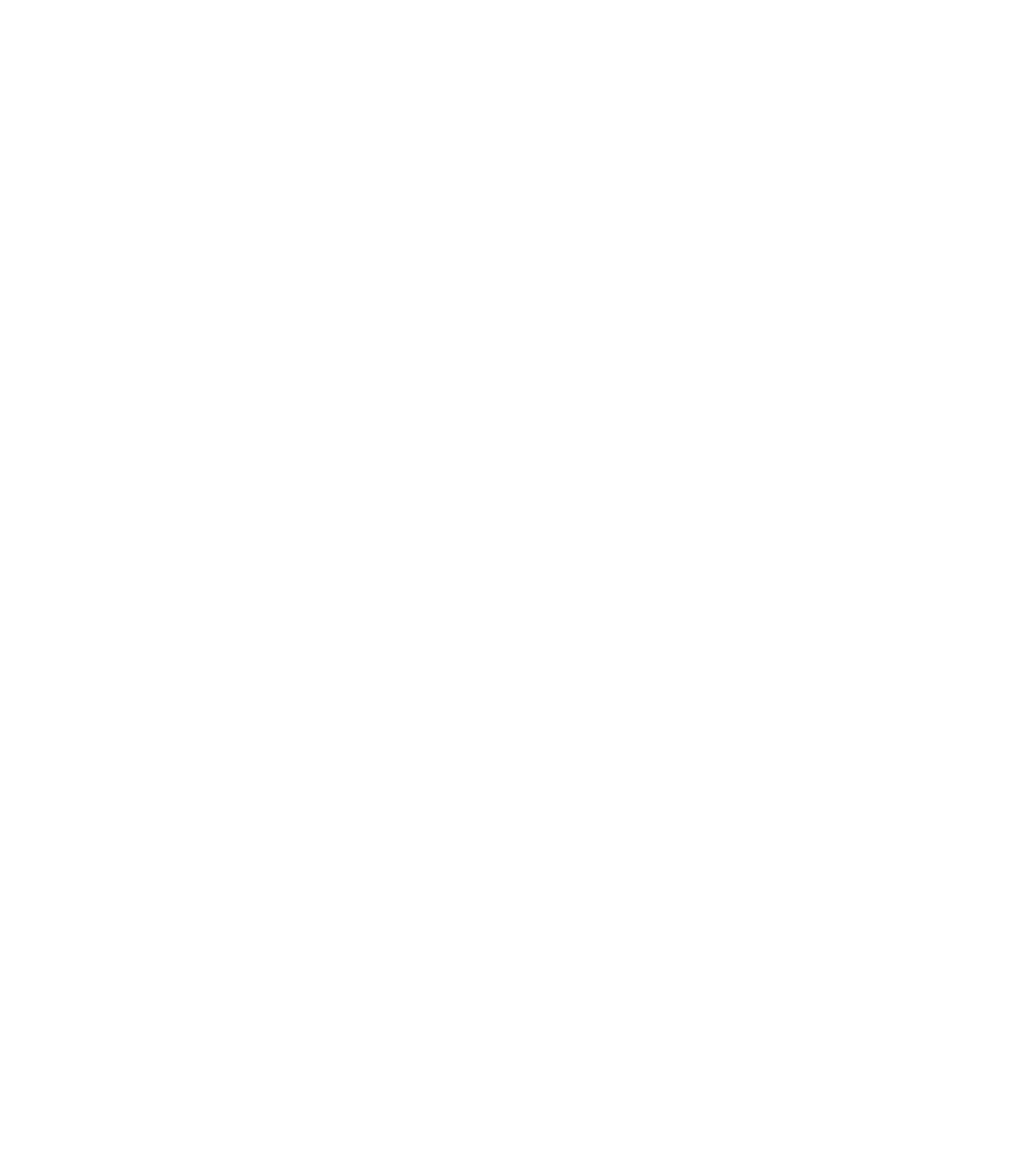
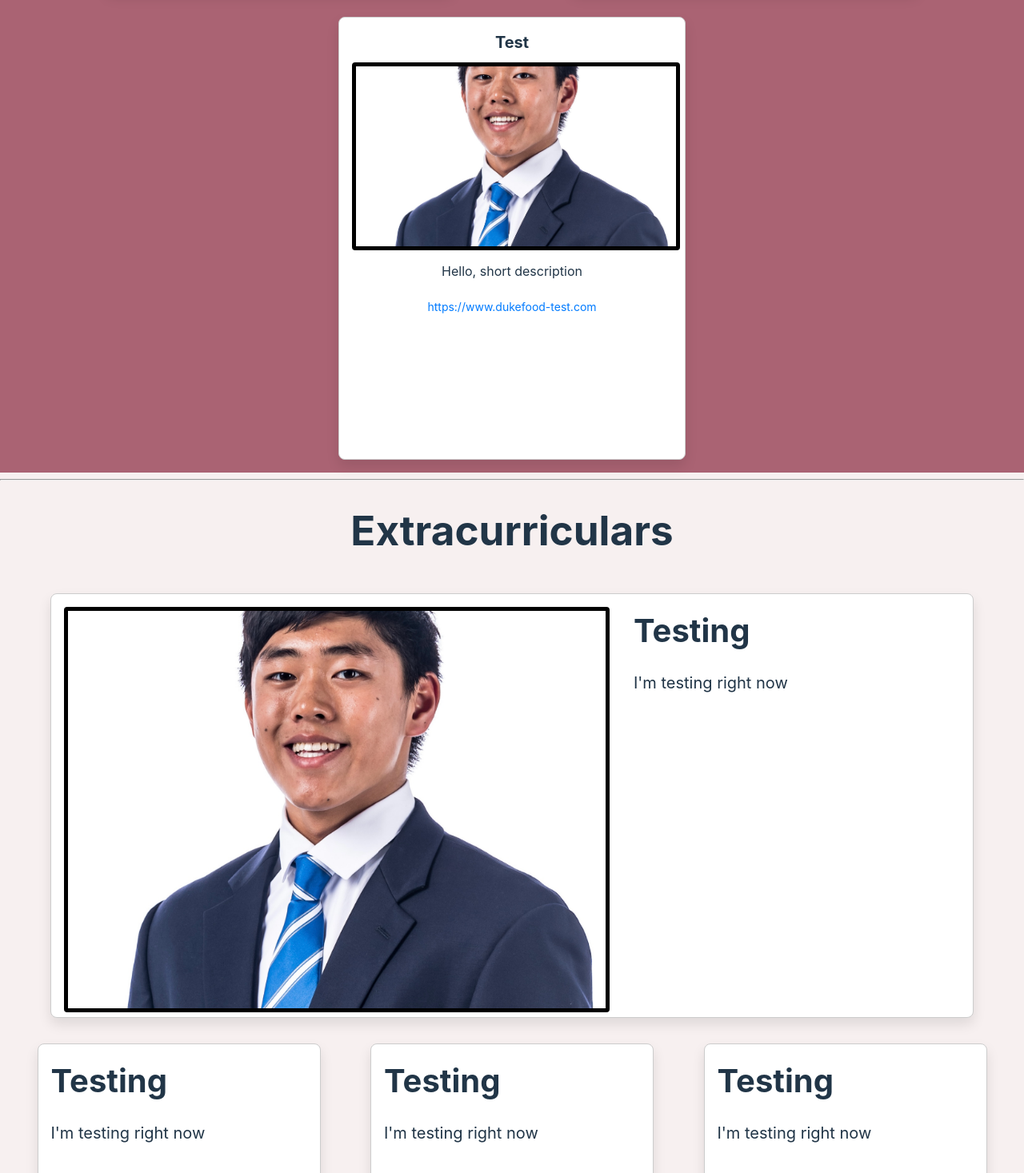
Before and after one commit to andrewswimmer111/Personal-Portfolio, a React (Vite) app: page / in a window 1280 px wide. Shown: the part 1333-2800 px from the top of the page at 80% size. Before the commit the page ends 1318 px from the top, so only its background shows below. Built offline with nearby package versions, Linux system fonts and the light colour scheme.

Commit message:
extracurricular outline

```diff
--- a/src/App.css
+++ b/src/App.css
@@ -1,9 +1,6 @@
 /* Seperator */
-.h-line {
-    width: 100%;
-    height: 1px;
-    color: #000000;
-    background-color: #fff;
+hr {
+
 }
 
 /* Header */
@@ -92,20 +89,26 @@
 /* Project Cards */
 
 .project-section {
-    height: 70vh;
-    background-color: #435a77;
+    height: fit-content;
+    background-color: #AA6373;
+}
+
+.project-section h1 {
+    text-align: center;
+    margin-top: 1em;
 }
 
 .project-grid {
     height: 100%;
     width: 100%;
     display: flex;
-    justify-content: space-between;
+    justify-content: space-evenly;
+    flex-wrap: wrap;
+    align-items: center;
 }
 
 .project-card {
-    width: 100%;
-    max-width: 30em;
+    width: 25em;
     margin: 1em auto;
     padding: 1em;
     border: 1px solid #ccc;
@@ -118,6 +121,7 @@
 
     margin-left: 1em;
     margin-right: 1em;
+    height: 65vh;
 }
 
 .project-title {
@@ -157,4 +161,125 @@
     height: 100%;
     object-fit: cover;
     border-radius: 0.25em;
+    border: 5px solid black;
 }
+
+/* Extracurriculars */
+.extra-section {
+    height: fit-content;
+}
+
+.extra-section h1 {
+    text-align: center;
+}
+
+.extra-grid {
+    height: 100%;
+    width: 100%;
+    display: flex;
+    justify-content: space-evenly;
+    flex-wrap: wrap;
+    align-items: center;
+}
+
+.extra-card-img {
+    width: 70em;
+    margin: 1em auto;
+    padding: 1em;
+    border: 1px solid #ccc;
+    border-radius: 0.5em;
+    box-shadow: 0 0.5em 1em rgba(0, 0, 0, 0.1);
+    background-color: #fff;
+    display: flex;
+    align-items: flex-start;
+
+    margin-left: 1em;
+    margin-right: 1em;
+    height: fit-content;
+}
+
+
+.extra-image-container-img {
+    width: 60%;
+    position: relative;
+    padding-top: 44.4%;
+    margin-right: 2.5em;
+}
+
+.extra-image-img {
+    position: absolute;
+    top: 0;
+    left: 0;
+    width: 100%;
+    height: 100%;
+    object-fit: cover;
+    border-radius: 0.25em;
+    border: 5px solid black;
+}
+
+.extra-card {
+    width: 20em;
+    margin: 1em auto;
+    padding: 1em;
+    border: 1px solid #ccc;
+    border-radius: 0.5em;
+    box-shadow: 0 0.5em 1em rgba(0, 0, 0, 0.1);
+    background-color: #fff;
+    display: flex;
+    flex-direction: column;
+    align-items: flex-start;
+
+    margin-left: 1em;
+    margin-right: 1em;
+    height: 50vh;
+}
+
+.extra-title {
+    font-size: 2.5em;
+    margin-bottom: 0.5em;
+    font-weight: bold;
+}
+
+.extra-body {
+    font-size: 1.25em;
+}
+
+
+/* Skills */
+
+.skills-section {
+    height: fit-content;
+}
+
+.skills-section h1 {
+    text-align: center;
+}
+
+.skills-section {
+    padding: 1em;
+}
+
+.skill {
+    margin-bottom: 1em;
+}
+
+.skill-name {
+    margin-bottom: 0.5em;
+    font-weight: bold;
+}
+
+.skill-bar {
+    background-color: #e0e0e0;
+    border-radius: 0.25em;
+    height: 1em;
+    width: 100%;
+    position: relative;
+}
+
+.skill-level {
+    background-color: #007bff;
+    height: 100%;
+    border-radius: 0.25em;
+    transition: width 0.3s ease;
+    width: 80%;
+}
--- /dev/null
+++ b/src/components/ExtraCard.tsx
@@ -0,0 +1,15 @@
+interface ExtraCardProps {
+    title: string,
+    description: string,
+}
+
+const ExtraCard:React.FC<ExtraCardProps> = ( {title, description}) => {
+    return (
+        <div className="extra-card">
+            <div className="extra-title"> {title} </div>
+            <div className="extra-body">{description}</div>
+        </div>
+    )
+}
+
+export default ExtraCard;
--- /dev/null
+++ b/src/components/ExtraCardImg.tsx
@@ -0,0 +1,21 @@
+interface ExtraCardImgProps {
+    title: string,
+    description: string,
+    imageURL: string,
+}
+
+const ExtraCardImg:React.FC<ExtraCardImgProps> = ( {title, description, imageURL}) => {
+    return (
+        <div className="extra-card-img">
+            <div className="extra-image-container-img">
+                <img src={imageURL} className="extra-image-img"></img>
+            </div>
+            <div className="extra-content-img">
+                <div className="extra-title"> {title} </div>
+                <div className="extra-body">{description}</div>
+            </div>
+        </div>
+    )
+}
+
+export default ExtraCardImg;
--- /dev/null
+++ b/src/components/Extracurriculars.tsx
@@ -0,0 +1,54 @@
+import ExtraCardImg from "./ExtraCardImg";
+import ExtraCard from "./ExtraCard";
+
+const Extracurriculars:React.FC = () => {
+
+    const extraImg = [
+        {
+            title: "Testing",
+            description: "I'm testing right now",
+            imageURL: "/public/images/head.jpg",
+        }
+    ]
+
+    const extra = [
+        {
+            title: "Testing",
+            description: "I'm testing right now",
+        },
+        {
+            title: "Testing",
+            description: "I'm testing right now",
+        },
+        {
+            title: "Testing",
+            description: "I'm testing right now",
+        }
+    ]
+    return (
+        <div className="extra-section">
+            <h1> Extracurriculars</h1>
+            <div className="extra-grid">
+                {extraImg.map((extra, index) => (
+                    <ExtraCardImg
+                        key={index}
+                        title={extra.title}
+                        description={extra.description}
+                        imageURL={extra.imageURL}
+                    />
+                ))}
+            </div>
+            <div className="extra-grid">
+                {extra.map((extras, index) => (
+                    <ExtraCard
+                        key={index}
+                        title={extras.title}
+                        description={extras.description}
+                    />
+                ))}
+            </div>
+        </div>
+    )
+}
+
+export default Extracurriculars;
--- a/src/components/Header.tsx
+++ b/src/components/Header.tsx
@@ -12,7 +12,7 @@ const Header: React.FC = () => {
         <div className="header">
             <h1 className="header-name"> Andrew Li </h1>
             <nav className="header-nav">
-                {['About Me', 'Previous Projects', 'Extracurriculars', 'Skills', 'Contact Me'].map((link) => (
+                {['About Me', 'Projects', 'Extracurriculars', 'Skills', 'Contact Me'].map((link) => (
                     <div
                         key={link}
                         className={`nav-link ${activeLink === link ? 'active' : ''}`}
--- a/src/components/Projects.tsx
+++ b/src/components/Projects.tsx
@@ -17,7 +17,7 @@ const Projects: React.FC = () => {
         },
         {
             title: "Test",
-            description: "Hi! I’m a sophomore at Duke University majoring in computer science. I want to make peoples’ lives easier and more enjoyable using technology. While I currently have a strong interest in software engineering, I’m also open to exploring other areas within the tech field where I can learn and grow. I love personal development, so I’m always looking for opportunities to take on new challenges and expand my skills.",
+            description: "Hello, short description",
             imageURL: "/public/images/head.jpg",
             projectLink: "https://www.dukefood-test.com",
         }
--- /dev/null
+++ b/src/components/Skills.tsx
@@ -0,0 +1,18 @@
+const Skills:React.FC = () => {
+    return (
+        <div className="skills-section">
+            <h1> Skills</h1>
+            <div className="skills-section">
+            <h2>Skills</h2>
+            <div className="skill">
+                <div className="skill-name">JavaScript</div>
+                <div className="skill-bar">
+                    <div className="skill-level"></div>
+                </div>
+            </div>
+            </div>
+        </div>
+    )
+}
+
+export default Skills;
--- a/src/pages/Home.tsx
+++ b/src/pages/Home.tsx
@@ -2,6 +2,8 @@ import Intro from "../components/Intro";
 import Header from "../components/Header";
 import Projects from "../components/Projects";
 import Hline from "../components/Hline";
+import Extracurriculars from "../components/Extracurriculars";
+import Skills from "../components/Skills";
 
 const Home: React.FC = () => {
     return (
@@ -10,6 +12,10 @@ const Home: React.FC = () => {
             <Intro/>
             <Hline/>
             <Projects/>
+            <Hline/>
+            <Extracurriculars/>
+            <Hline/>
+            <Skills/>
         </>
     );
 };
```
